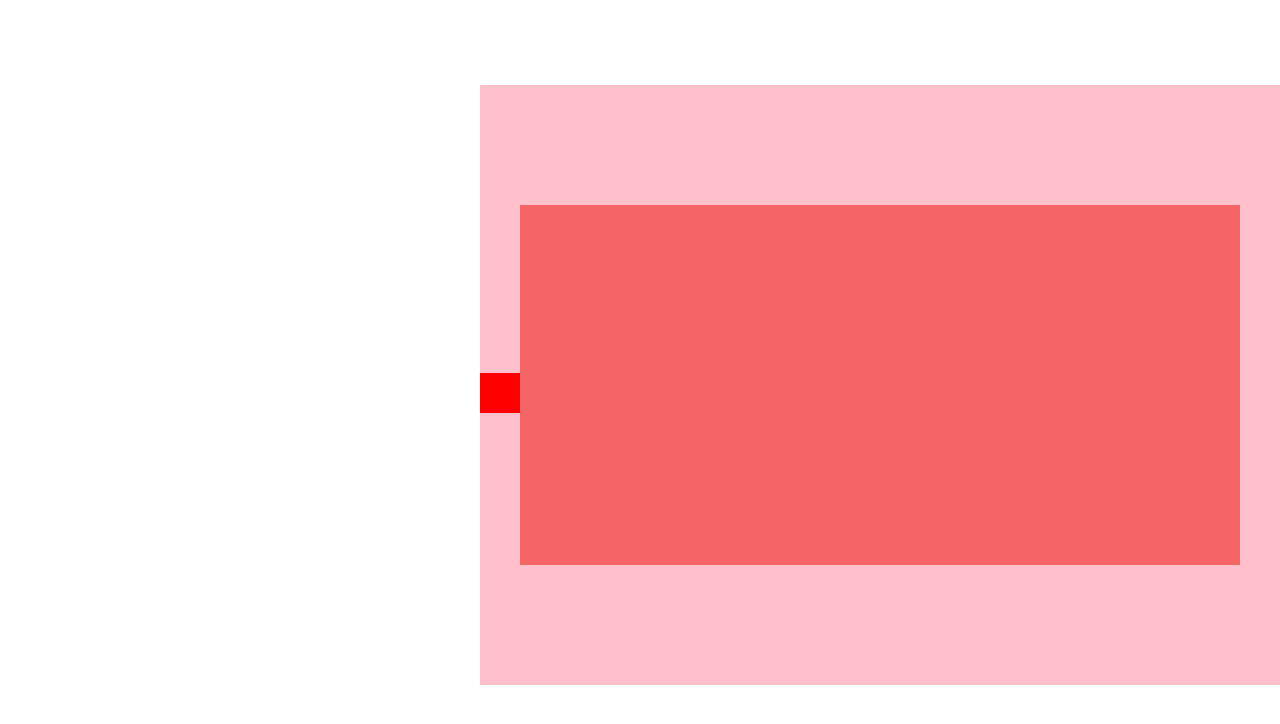
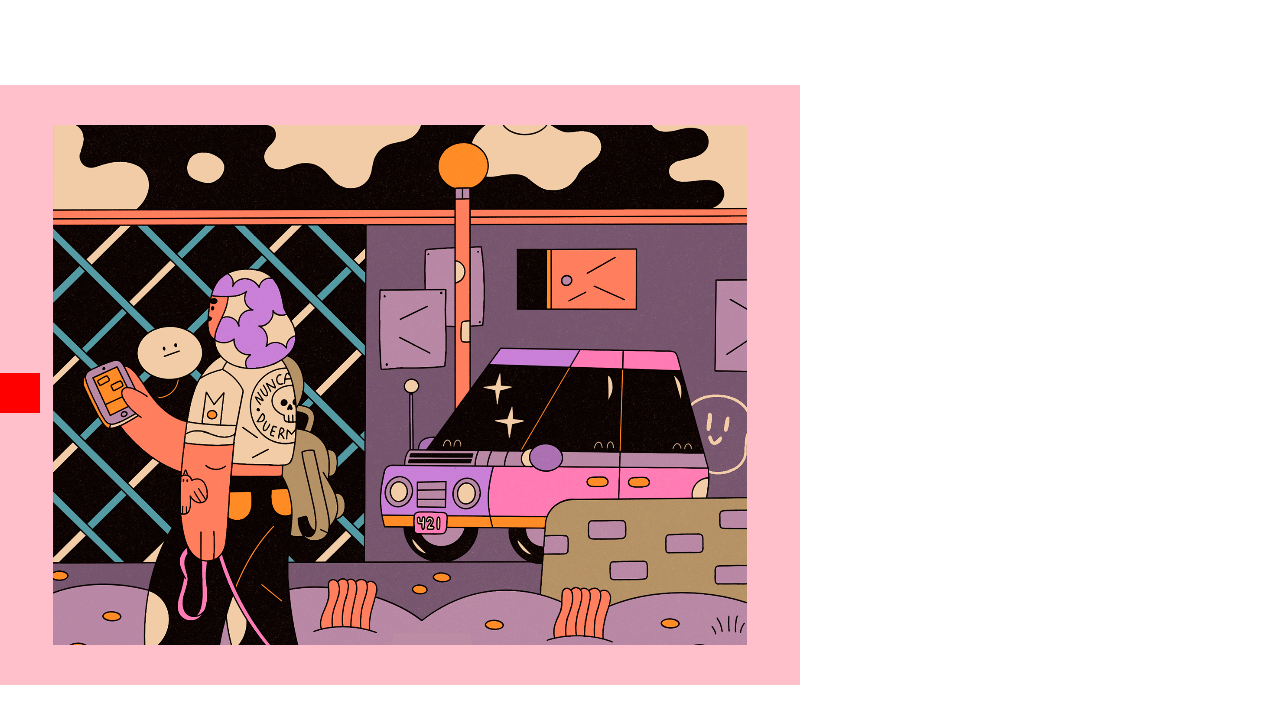
Before and after one commit to wavma/enhance, a website: page demo/index.html in a window 1280 px wide. Drawn offline with Linux system fonts and the light colour scheme.

```diff
--- a/demo/index.html
+++ b/demo/index.html
@@ -14,7 +14,7 @@
       }
       .parent {
         position: absolute;
-        right: 0;
+        /* right: 0; */
         margin-top: 85px;
         width: 800px;
         height: 600px;
@@ -46,7 +46,7 @@
     <div class="parent">
       <div class="check"></div>
       <!-- <div class="element"></div> -->
-      <svg
+      <!-- <svg
         class="element"
         width="400"
         height="200"
@@ -55,9 +55,9 @@
         xmlns="http://www.w3.org/2000/svg"
       >
         <rect width="400" height="200" fill="#F56565" />
-      </svg>
+      </svg> -->
 
-      <!-- <img class="element" src="art.png" /> -->
+      <img class="element" src="art.png" />
     </div>
 
     <script type="module">
--- a/src/index.js
+++ b/src/index.js
@@ -4,7 +4,6 @@
 import keyboard from "./keyboard.js";
 
 export default function(options = {}) {
-  console.log("enhance");
   let parent = null;
   let opts = {};
   let pbox = {};
@@ -64,7 +63,6 @@
   };
 
   const setSize = (box = {}) => {
-    console.log(box);
     const deltaWidth = (pbox.width - opts.offset * 2) / box.width;
     const deltaHeight = (pbox.height - options.offset * 2) / box.height;
 
```
Also changed, not shown: dist/enhance.js.
